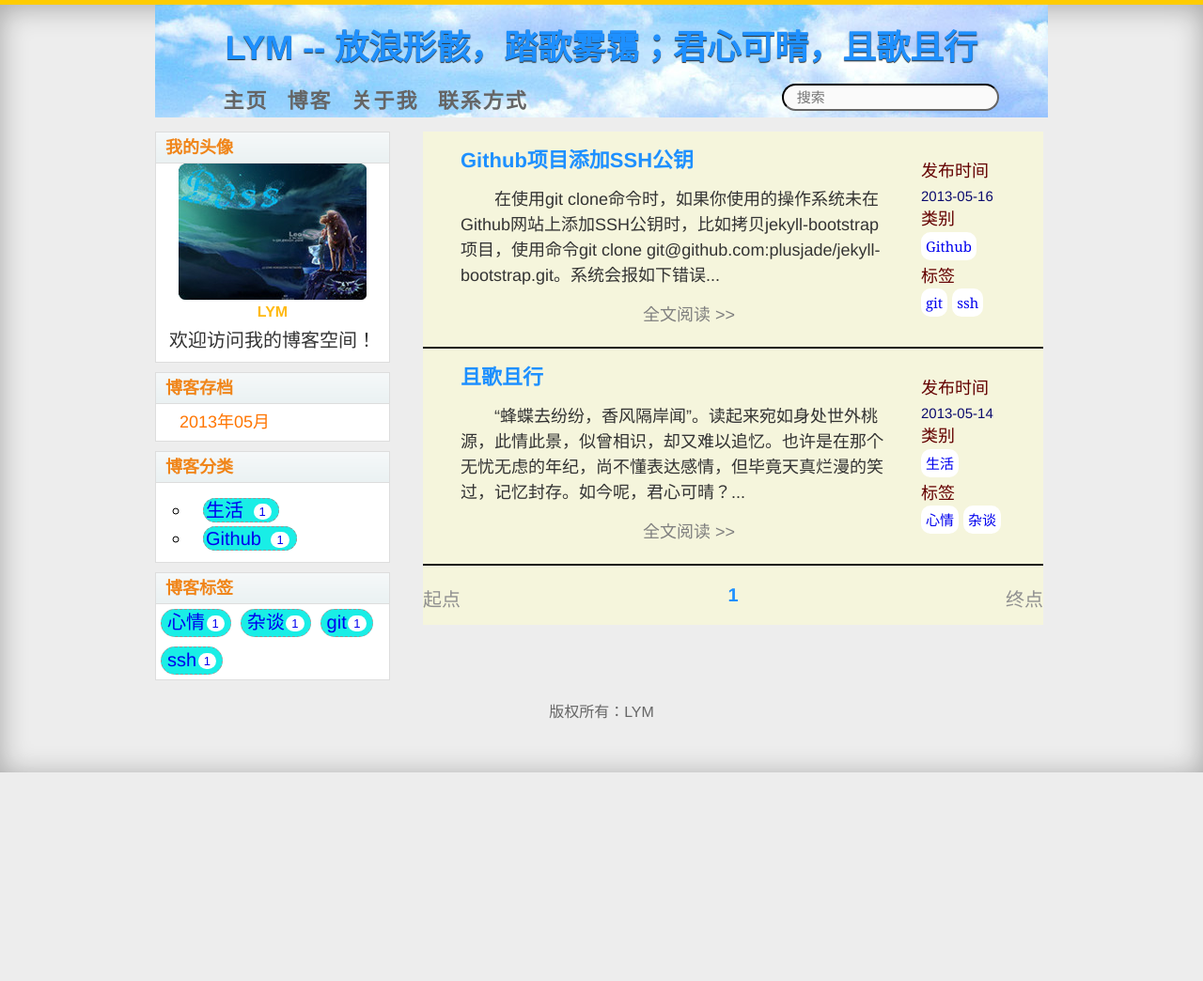
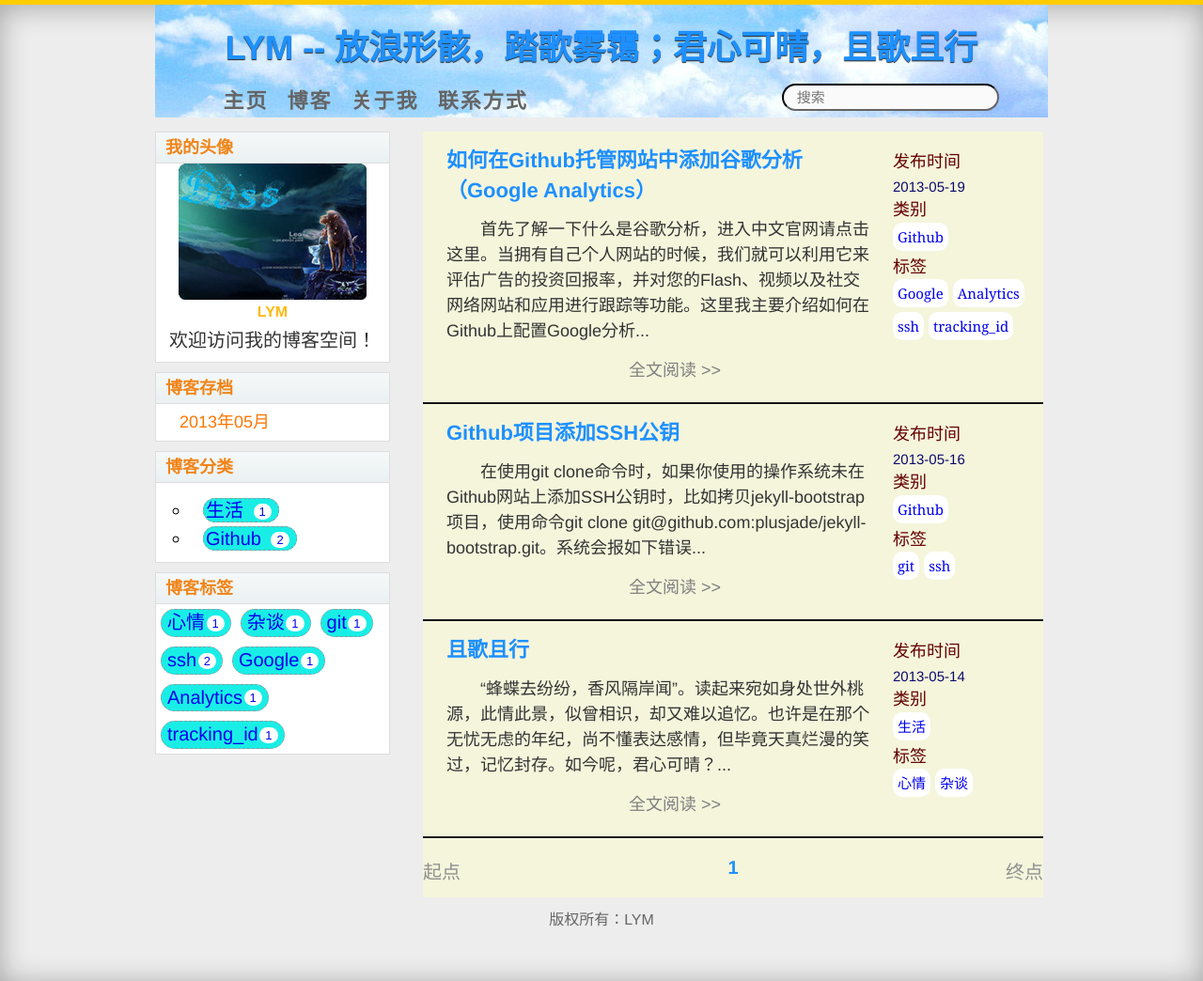
Before and after one commit to lym406365619/lym406365619.github.com, a Jekyll site: the page built from index.html, in a window 1280 px wide. Shown: the whole page at 94% size. Built offline with Jekyll 4.4.1, drawn with Linux system fonts in a browser that asks for light colours; Markdown is read by kramdown in place of the engine named in the settings; the list of posts is cut into pages by our own code; before the commit the page ends 900 px from its top, so only the background shows below that.

Commit message:
add a post

```diff
--- a/_layouts/default.html
+++ b/_layouts/default.html
@@ -19,6 +19,7 @@
   <script src="{{ BASE_PATH }}/js/jquery-tapir.min.js"></script>
   <!-- css -->
   <link rel="stylesheet" href="/css/style.css" />
+  {% include JB/analytics %}
 </head>
 <body>
 
--- a/_layouts/post.html
+++ b/_layouts/post.html
@@ -19,6 +19,7 @@
   <script src="{{ BASE_PATH }}/js/jquery-tapir.min.js"></script>
   <!-- css -->
   <link rel="stylesheet" href="/css/style.css" />
+  {% include JB/analytics %}
 </head>
 <body>
 
@@ -51,8 +52,6 @@
 
   {% include footer.html %}
 
-  {% include JB/analytics %}
-
 </div>
 
 </body>
--- /dev/null
+++ b/_posts/2013-05-19-how-to-add-google-analytics-in-your-github.md
@@ -0,0 +1,63 @@
+---
+layout: post
+title: 如何在Github托管网站中添加谷歌分析（Google Analytics）
+categories: [Github]
+tags: [Google, Analytics, ssh, tracking_id]
+description: 首先了解一下什么是谷歌分析，进入中文官网请点击这里。当拥有自己个人网站的时候，我们就可以利用它来评估广告的投资回报率，并对您的Flash、视频以及社交网络网站和应用进行跟踪等功能。这里我主要介绍如何在Github上配置Google分析
+---
+{% include JB/setup %}
+#如何在Github托管网站中添加谷歌分析（Google Analytics）
+首先了解一下什么是谷歌分析，进入中文官网请点击[这里](http://www.google.cn/intl/zh-CN/analytics/)。
+
+当拥有自己个人网站的时候，我们就可以利用它来评估广告的投资回报率，并对您的Flash、视频以及社交网络网站和应用进行跟踪等功能。这里我主要介绍如何在Github上配置Google分析。
+
+##1 创建Github二级域名
+当然，如果想拥有一个个人域名的网站，又不想花钱去买域名以及服务器，你可以在Github网站上注册账号。登入之后，你就可以创建新项目。在Github中，一个项目对应唯一的Git版本库。Github为每一个用户分配了一个二级域名username.github.com。比如我的二级域名就是[lym406365619.github.com](http://lym406365619.github.io)，我们可以很容易的创建自己二级域名中的主页，只要在托管空间下创建一个名为username.github.com的版本库，像其master分支提交网站静态页面即可，其中网站的首页为index.html。其中向Github添加SSH公钥可以参考一下我的这篇文章([http://lym406365619.github.io/blog/2013/05/16/add-ssh-keys-into-your-github/](http://lym406365619.github.io/blog/2013/05/16/add-ssh-keys-into-your-github/))。
+
+##2 获得google分析的tracking_id
+进入google分析[官网](http://www.google.cn/intl/zh-CN/analytics/)。登陆进去，依次点击管理 --> 新账户，选择想要跟踪的内容，这边我们选着网站，跟踪方法选择Universal Analytics,接着填入网站名称、网址等基本信息，点击获取跟踪ID，此时网站会总动帮你生成一个跟踪ID以及你的跟踪代码，下图是我的账户生成的跟踪ID以及跟踪代码。
+
+<img src="/img/blog/google_analytics.png" width="578px" height="431px" class="pic"></img>
+
+##3 将Google分析部署到你的Github项目
+打开<code>&#95;config.yml</code>配置文件，设置一下JB/analytics下的google的tracking-id，如下所示:
+<div class="highlight">
+  <pre>
+    <code class="text">JB :
+  analytics :
+    provider : google
+    google :
+    tracking_id : '<em>your id</em>'</code></pre>
+</div>
+然后再向你需要运用Google分析的网站添加你刚才生成的javascript的跟踪代码。这样就能实现google分析跟踪设置。由于我想在我二级域名下的所有发表的博文都用google进行代码分析。因此参考[Jekyll Bootstrap](https://github.com/plusjade/jekyll-bootstrap)的设置，如果你本来就利用它的框架源码，就不要设置以下内容，只需改变一下上文中的跟踪ID即可。如果你设计了自己的主题框架，在需要进行google分析的页面中添加以下源码。比如我在<code>&#95;layout</code>下的default.html和post.html中添加如下代码：
+
+<div class="highlight">
+  <pre>
+    <code class="text">&#123;% include JB/analytics %}</code></pre>
+</div>
+
+注意：&#123;% include JB/analytics %}应放在相应网页作为结束标记的<code>&#60;/head></code>标记之前，且紧邻该标记。如果您的网站是使用模板来生成网页，请将代码段添加到包含<code>&#60;head></code>部分的文件中，放在作为结束标记的 <code>&#60;/head></code>标记之前，且紧邻该标记。要在所有浏览器中都获得最佳效果，当在网站中加入其他脚本时，建议您采用以下两种方式之一：
+
+1） 放到HTML<code>&#60;/head></code>部分的跟踪代码段之前；
+
+2） 在跟踪代码段与所有网页内容之后（如置于HTML正文的底部）。
+
+其中analytics位于_layouts下的JB文件夹里，代码为：
+<div class="highlight">
+  <pre>
+     <code class="text">&#123;% if site.safe and site.JB.analytics.provider and page.JB.analytics != false %}
+
+  &#123;% case site.JB.analytics.provider %}
+  &#123;% when "google" %}
+    &#123;% include JB/analytics-providers/google %}
+  &#123;% when "getclicky" %}
+    &#123;% include JB/analytics-providers/getclicky %}
+  &#123;% when "mixpanel" %}
+    &#123;% include JB/analytics-providers/mixpanel %}
+  &#123;% when "custom" %}
+    &#123;% include custom/analytics %}
+  &#123;% endcase %}
+
+&#123;% endif %}</code></pre>
+</div>
+因为之前<code>&#95;config.yml</code>配置文件中设置为google，所以应该执行JB/analytics-providers/google里面的代码。将之前生成的JavaScript代码复制到<code>&#95;include/JB/analytics-providers/google</code>里面。
--- a/css/style.css
+++ b/css/style.css
@@ -21,10 +21,6 @@ body, ul, ol, li, dl, dd, p, h1, h2, h3, h4, h5, h6 {
 
 h1, h2, h3, h4, h5, h6 {
     font-size: 1em;
-}
-
-a {
-    text-decoration: none
 }
 
 a:hover {
@@ -194,7 +190,7 @@ nav ul {
 .conent_collect {
     float: left;
     width: 500px;
-    padding: 0px 15px 15px;
+    padding: 0px 0px 15px;
 }
 
 .content_info {
@@ -203,9 +199,9 @@ nav ul {
     line-height: 160%;
     float: left;
     display: inline;
-/*    width: 140px;*/
     padding: 0px 0px 10px;
-    margin: 20px 0px 0px;
+    margin: 10px 0px;
+    width: 160px;
 }
 
 .post h3 {
@@ -650,4 +646,24 @@ a.next:hover {
 
 .result h3 a {
     color: rgb(30, 144, 255);
+    text-decoration: none;
 }
+
+/*------------*/
+.highlight {
+    box-shadow: 0px 1px 10px rgba(0, 0, 0, 0.3) inset, 0px 1px 0px rgba(255, 255, 255, 0.1), 0px -1px 0px rgba(0, 0, 0, 0.5);
+    overflow: scroll;
+    border-radius: 5px 5px 5px 5px;
+    color: rgb(255, 255, 255);
+    font-family: Lato,'Helvetica Neue',Helvetica,Arial,sans-serif;
+    margin: 0px 30px;
+}
+
+.text {
+    box-shadow: none;
+}
+
+.highlight em {
+    color: rgb(24, 254, 100);
+    font-style: italic;
+}
```
Also changed, not shown: _posts/2013-05-16-add-ssh-keys-into-your-github.md (+1 -1 lines), img/blog/google_analytics.png (added).
